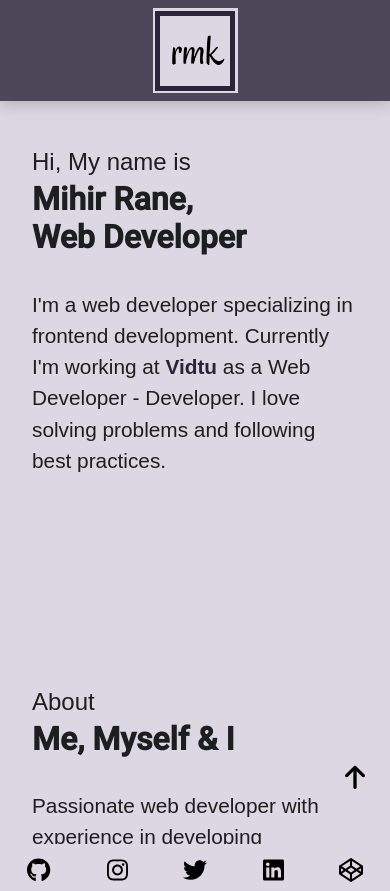
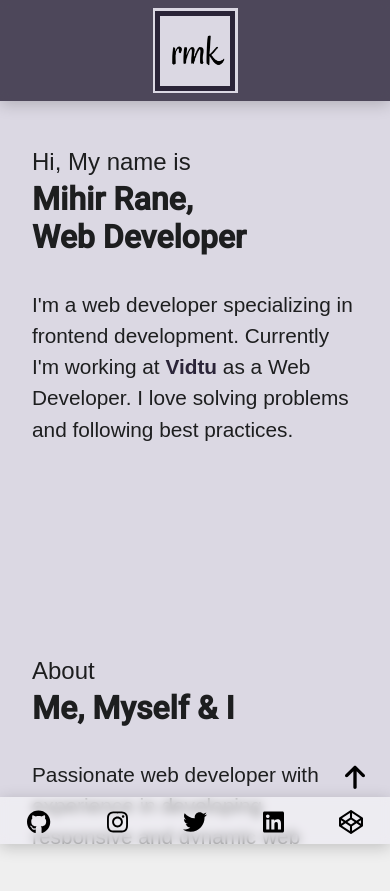
Before and after one commit to ranemihirk/portfolio, an Angular app: page / in a window 390 px wide. After the commit the page ends 844 px from the top, so only its background shows below. Built offline with nearby package versions, Linux system fonts and the light colour scheme.

Commit message:
Added aos for text animation and fixed social icons on mobile view

```diff
--- a/src/app/main/main.component.css
+++ b/src/app/main/main.component.css
@@ -124,6 +124,10 @@ html{
   flex-wrap: wrap;
   height: fit-content;
   width: 100%;
+  position: fixed;
+  background-color: rgba(255,255,255,.5);
+    backdrop-filter: blur(5px);
+    -webkit-box-shadow: 0 3px 15px rgb(0 0 0 / 20%);
 }
 .social-media-item{
   flex:20%;
@@ -189,6 +193,9 @@ html{
   }
   .social-media-wrap{
     margin-bottom: 8rem;
+    position: relative;
+    background-color: #dbd8e3;
+    -webkit-box-shadow: none;
   }
   .social-media-item{
     flex:100%;
--- a/src/app/main/main.component.html
+++ b/src/app/main/main.component.html
@@ -14,13 +14,13 @@
 								<!-- <p>Hi,</p><br>
 								<p>I'm Mihir Rane,</p><br>
 								<p>Web Developer.</p> -->
-								<p class="section-main-title">Hi, My name is</p>
-								<h2 class="section-main-subtitle">Mihir Rane, <br /> Web Developer</h2>
-								<div class="about-desc-wrap">
+								<p class="section-main-title" data-aos="fade-up">Hi, My name is</p>
+								<h2 class="section-main-subtitle" data-aos="fade-up">Mihir Rane, <br /> Web Developer</h2>
+								<div class="about-desc-wrap" data-aos="fade-up">
 									<!-- <h3>Web Developer</h3> -->
 									<p>I'm a web developer specializing in frontend development. Currently I'm working
 										at <a class="worked-at" href="https://www.vidtu.com/">Vidtu</a> as a Web
-										Developer - Developer. I love solving problems and following best practices.</p>
+										Developer. I love solving problems and following best practices.</p>
 								</div>
 							</div>
 							<div class="top-section-arrow">
--- a/src/index.html
+++ b/src/index.html
@@ -9,9 +9,14 @@
   <link rel="preconnect" href="https://fonts.gstatic.com">
   <link href="https://fonts.googleapis.com/css2?family=Roboto:wght@300;400;500&display=swap" rel="stylesheet">
   <link href="https://fonts.googleapis.com/icon?family=Material+Icons" rel="stylesheet">
+  <link rel="stylesheet" href="https://unpkg.com/aos@next/dist/aos.css" />
   <script src="https://kit.fontawesome.com/478a420012.js" crossorigin="anonymous"></script>
 </head>
 <body>
   <app-root></app-root>
+  <script src="https://unpkg.com/aos@next/dist/aos.js"></script>
+  <script>
+    AOS.init();
+  </script>
 </body>
 </html>
```
Also changed, not shown: 1 other file (tests, documents, lock files or other folders).
